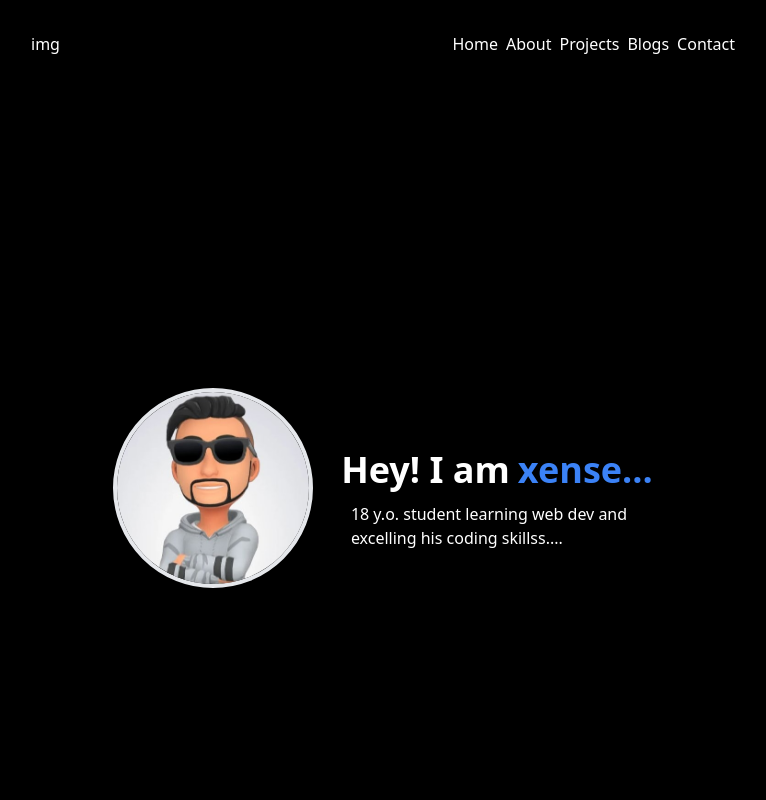
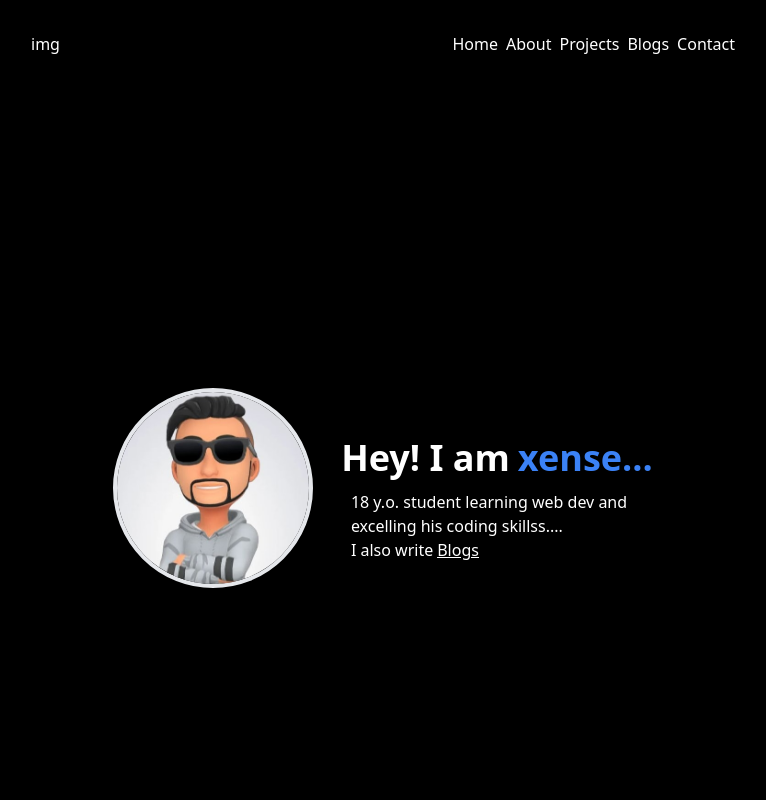
Before and after one commit to jabedzaman/bug, a Next.js app: page / in a window 1280 px wide. Shown: the top 800 px of the page, without its empty margins (257-1023 px from the left). Built offline with nearby package versions, Linux system fonts and the light colour scheme.

Commit message:
add: blog link

```diff
--- a/components/containers/Hero.tsx
+++ b/components/containers/Hero.tsx
@@ -19,7 +19,9 @@ function Hero() {
           </div>
           <div>
            18 y.o. student learning web dev and <br />
-           excelling his coding skillss....
+           excelling his coding skillss.... <br />
+           I also write
+           <span className='underline mx-1'><Link href='/blogs'>Blogs</Link></span>
           </div>
         </div>
     </div>
```
